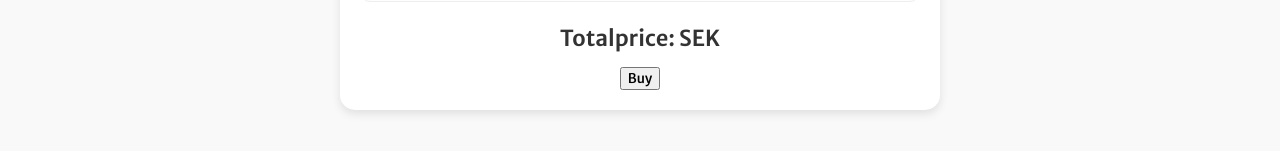
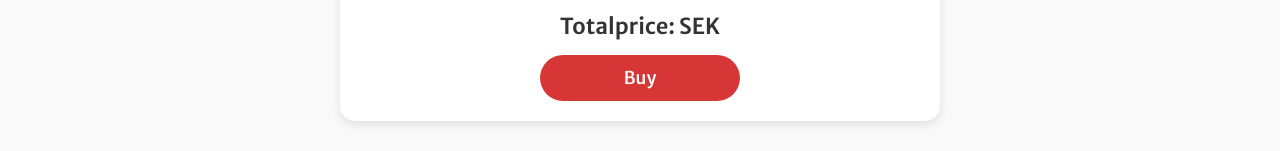
Before and after one commit to NinjaNean/basilika, a React (Vite) app: page /#/ in a window 1280 px wide. Shown: the part 514-665 px from the top of the page. Built offline with nearby package versions, Linux system fonts and the light colour scheme.

Commit message:
work with style

```diff
--- a/src/Component/cart/Cart.css
+++ b/src/Component/cart/Cart.css
@@ -102,3 +102,22 @@
     color: #333;
     margin-bottom: 15px;
 }
+
+.checkout-btn {
+    background-color: rgb(215, 54, 54);
+    color: #fff;
+    border: none;
+    border-radius: 25px;
+    padding: 12px 30px;
+    font-size: 1.1rem;
+    font-weight: 500;
+    cursor: pointer;
+    transition: background-color 0.2s, transform 0.2s;
+    width: 100%;
+    max-width: 200px;
+}
+
+.checkout-btn:hover {
+    background-color: #e55a50;
+    transform: translateY(-2px);
+}
```
Lines whose indentation alone changed are shown as unchanged.
